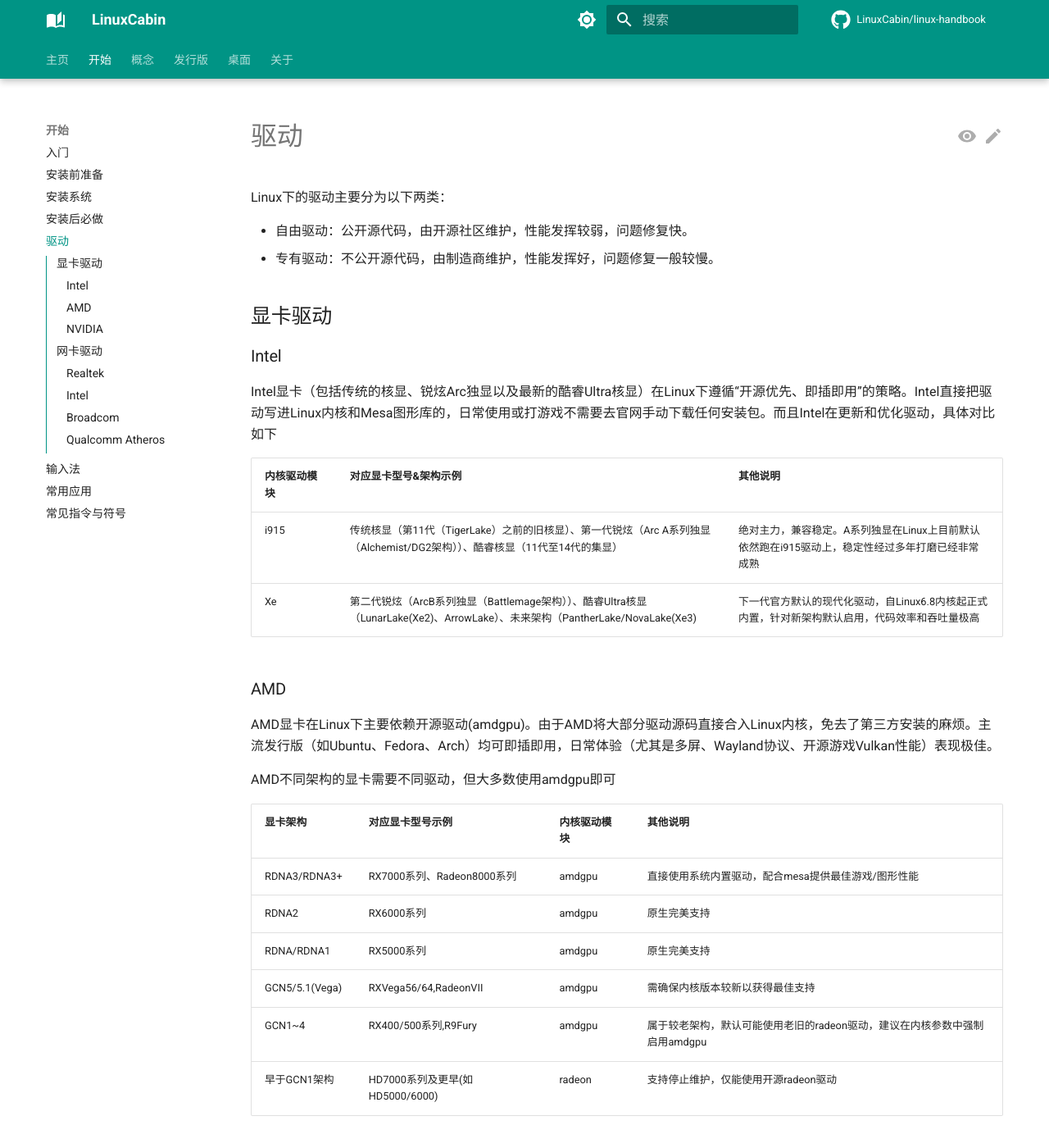
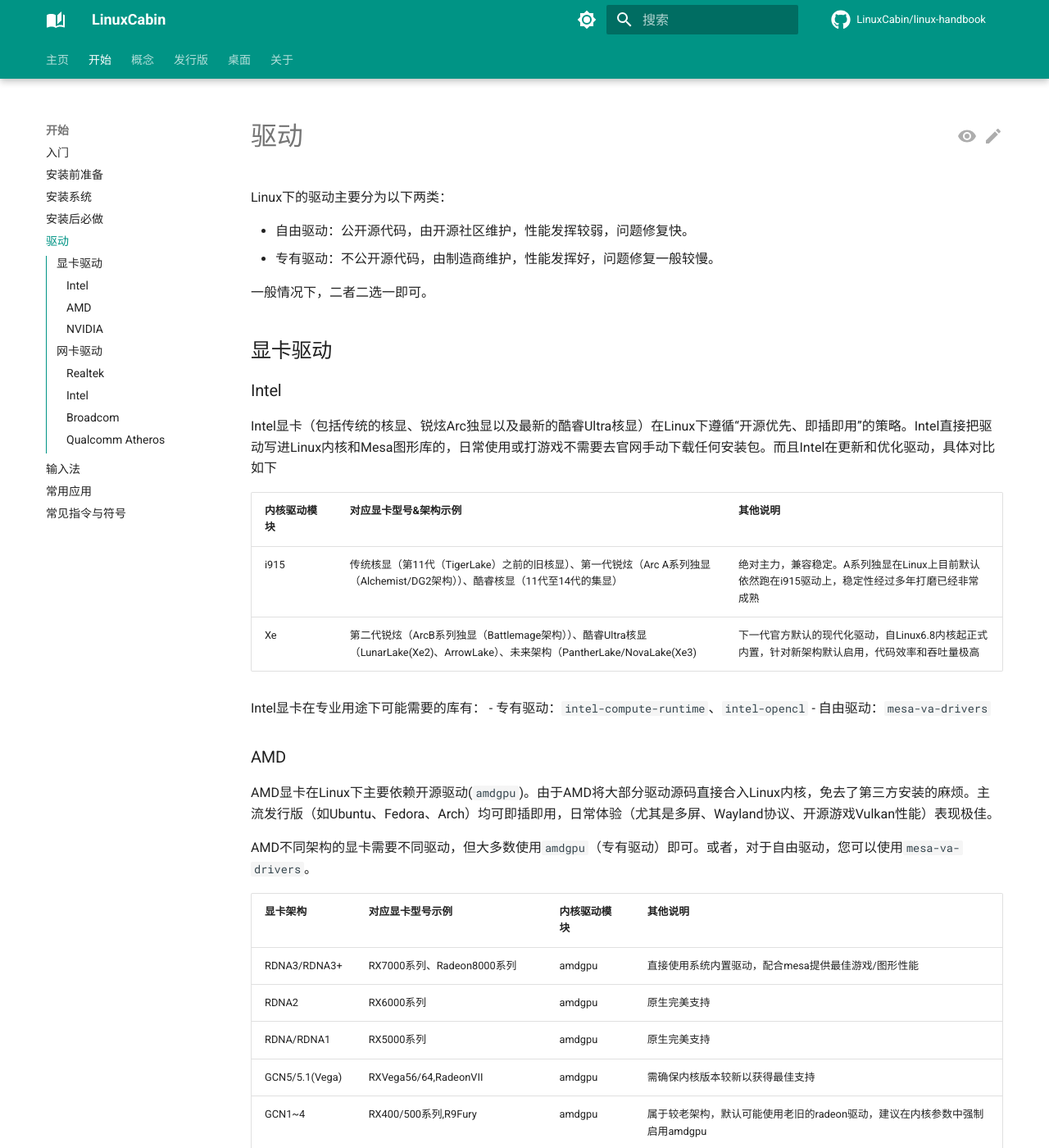
Before and after one commit to LinuxCabin/linux-handbook, an MkDocs documentation site: the page built from docs/getting-started/drivers.md, in a window 1280 px wide and 1400 px high. Shown: the whole window at 82% size. Built offline with MkDocs 1.6.1 and Material for MkDocs 9.7.7, drawn with Linux system fonts in a browser that asks for light colours; comment, search, counter and statistics services are not loaded; some of the changed text lies outside the part shown.

Commit message:
Modify Drivers

```diff
--- a/docs/getting-started/drivers.md
+++ b/docs/getting-started/drivers.md
@@ -4,6 +4,8 @@ Linux下的驱动主要分为以下两类：
 
 - 自由驱动：公开源代码，由开源社区维护，性能发挥较弱，问题修复快。
 - 专有驱动：不公开源代码，由制造商维护，性能发挥好，问题修复一般较慢。
+
+一般情况下，二者二选一即可。
 
 ## 显卡驱动
 
@@ -16,11 +18,15 @@ Intel显卡（包括传统的核显、锐炫Arc独显以及最新的酷睿Ultra
 | i915 | 传统核显（第11代（TigerLake）之前的旧核显）、第一代锐炫（Arc A系列独显（Alchemist/DG2架构））、酷睿核显（11代至14代的集显） | 绝对主力，兼容稳定。A系列独显在Linux上目前默认依然跑在i915驱动上，稳定性经过多年打磨已经非常成熟 |
 | Xe | 第二代锐炫（ArcB系列独显（Battlemage架构））、酷睿Ultra核显（LunarLake(Xe2)、ArrowLake）、未来架构（PantherLake/NovaLake(Xe3) | 下一代官方默认的现代化驱动，自Linux6.8内核起正式内置，针对新架构默认启用，代码效率和吞吐量极高 |
 
+Intel显卡在专业用途下可能需要的库有：
+- 专有驱动：`intel-compute-runtime`、`intel-opencl`
+- 自由驱动：`mesa-va-drivers`
+
 ### AMD
 
-AMD显卡在Linux下主要依赖开源驱动(amdgpu)。由于AMD将大部分驱动源码直接合入Linux内核，免去了第三方安装的麻烦。主流发行版（如Ubuntu、Fedora、Arch）均可即插即用，日常体验（尤其是多屏、Wayland协议、开源游戏Vulkan性能）表现极佳。
+AMD显卡在Linux下主要依赖开源驱动(`amdgpu`)。由于AMD将大部分驱动源码直接合入Linux内核，免去了第三方安装的麻烦。主流发行版（如Ubuntu、Fedora、Arch）均可即插即用，日常体验（尤其是多屏、Wayland协议、开源游戏Vulkan性能）表现极佳。
 
-AMD不同架构的显卡需要不同驱动，但大多数使用amdgpu即可
+AMD不同架构的显卡需要不同驱动，但大多数使用`amdgpu`（专有驱动）即可。或者，对于自由驱动，您可以使用`mesa-va-drivers`。
 
 | 显卡架构 | 对应显卡型号示例 | 内核驱动模块 | 其他说明 |
 |---|---|---|---|
@@ -30,6 +36,7 @@ AMD不同架构的显卡需要不同驱动，但大多数使用amdgpu即可
 | GCN5/5.1(Vega) | RXVega56/64,RadeonVII | amdgpu | 需确保内核版本较新以获得最佳支持 |
 | GCN1~4 | RX400/500系列,R9Fury|amdgpu | 属于较老架构，默认可能使用老旧的radeon驱动，建议在内核参数中强制启用amdgpu |
  |早于GCN1架构 | HD7000系列及更早(如HD5000/6000) | radeon | 支持停止维护，仅能使用开源radeon驱动 |
+
 
 ### NVIDIA
 
@@ -43,6 +50,8 @@ NVIDIA对Linux用户的驱动在23年以来，支持日渐完善，NVIDIA显卡
 | 580.x~582.x  | Pascal（GTX 10系列）、Volta（Titan V）、Turing、Ampere、Ada Lovelace | Pascal架构的最终常规支持版本，2025年10月后仅提供安全更新，无新功能或性能优化 |
 | 470.x~535.x  | Maxwell（GTX 900系列）、Pascal、Volta、Turing、Ampere | Maxwell架构的最终支持版本，2024年9月后仅限安全更新 |
 | 390.x 及更旧 | Kepler（GTX 700系列）、Maxwell | 仅限安全更新至2024年9月，无新功能支持，Linux内核兼容性差 |
+
+NVIDIA显卡在专业用途下可能需要`akmod-nvidia`与`xorg-x11-drv-nvidia-cuda`库。
 
 !!! warning "警告"
     由于NVIDIA坚持使用 EGLStreams，而 KDE KWin、GNOME Mutter 及各类基于 wlroots 的混成器均围绕公版方案 GBM 构建，导致大量小型项目根本无法支持 NVIDIA 显卡，即 NVIDIA 对 Wayland 的实现并非 Wayland 的推荐公版，造成众多本应运行良好的 Wayland 机制在 NVIDIA 显卡下出现严重问题！！
```
